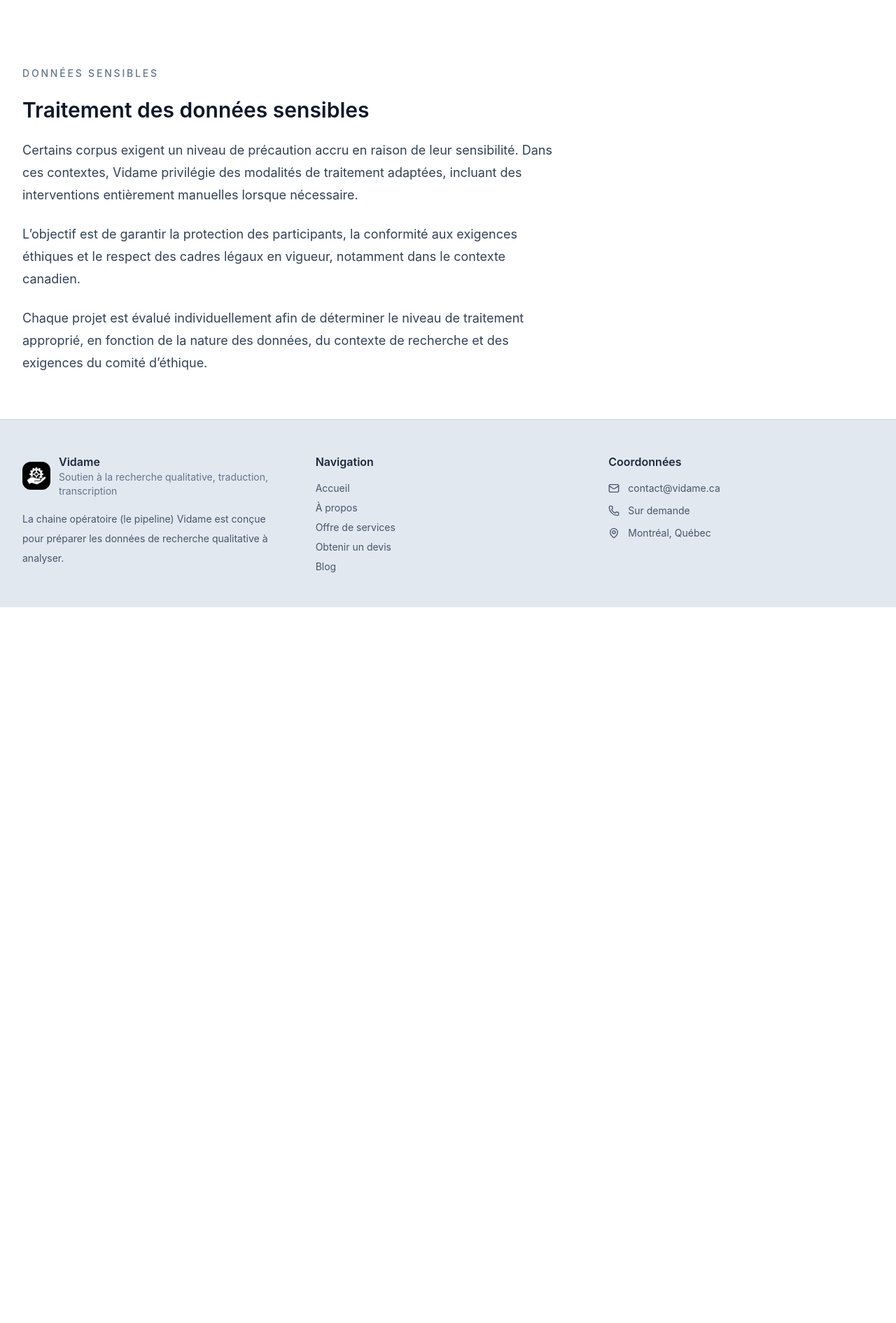
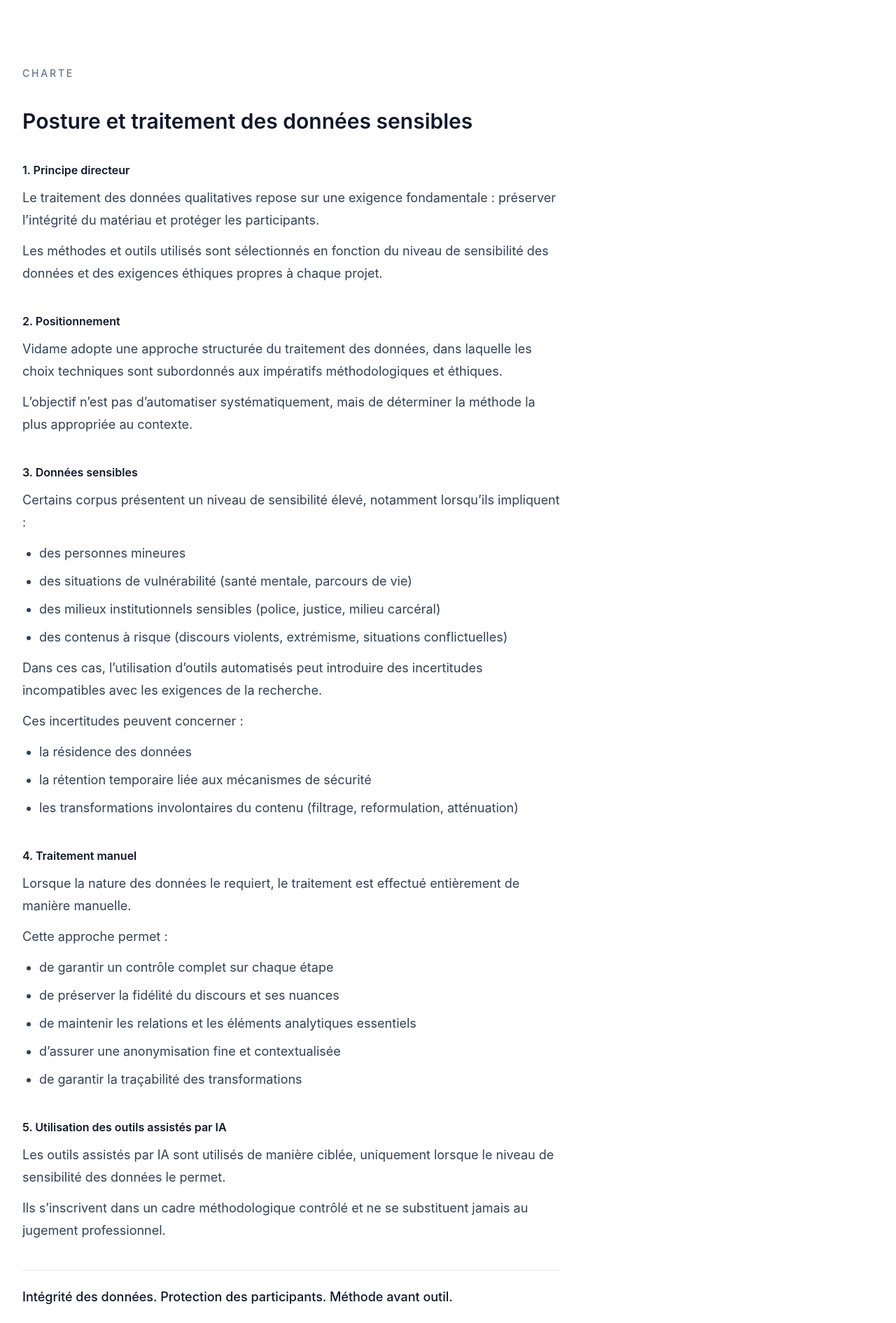
Before and after one commit to momopro21/vidame-recherche, a React (Vite) app: page / in a window 1280 px wide. Shown: the part 2749-4640 px from the top of the page at 70% size. Before the commit the page ends 3617 px from the top, so only its background shows below. Built offline with nearby package versions, Linux system fonts and the light colour scheme; the HTML template or start-up script is replaced by a standard one.

Commit message:
Update App.tsx

```diff
--- a/src/App.tsx
+++ b/src/App.tsx
@@ -607,32 +607,108 @@ function Accueil({ setPage }: { setPage: (page: string) => void }) {
       </section>
       {/* ===== VIDAME_REPERE_CHARTE_ACCUEIL ===== */}
 <section id="charte" className="mx-auto max-w-7xl px-6 py-12 md:px-8 md:py-16">
-  <div className="max-w-3xl space-y-6">
+  <div className="max-w-3xl space-y-10">
 
     <div className="text-sm font-medium uppercase tracking-[0.2em] text-slate-500">
-      Données sensibles
+      Charte
     </div>
 
     <h2 className="text-2xl font-semibold text-slate-900 md:text-3xl">
-      Traitement des données sensibles
+      Posture et traitement des données sensibles
     </h2>
 
+    {/* 1 */}
+    <div className="space-y-3">
+      <h3 className="font-semibold text-slate-900">1. Principe directeur</h3>
       <p className="text-lg leading-8 text-slate-700">
-      Certains corpus exigent un niveau de précaution accru en raison de leur sensibilité.
-      Dans ces contextes, Vidame privilégie des modalités de traitement adaptées, incluant
-      des interventions entièrement manuelles lorsque nécessaire.
+        Le traitement des données qualitatives repose sur une exigence fondamentale : préserver l’intégrité du matériau et protéger les participants.
+      </p>
+      <p className="text-lg leading-8 text-slate-700">
+        Les méthodes et outils utilisés sont sélectionnés en fonction du niveau de sensibilité des données et des exigences éthiques propres à chaque projet.
+      </p>
+    </div>
+
+    {/* 2 */}
+    <div className="space-y-3">
+      <h3 className="font-semibold text-slate-900">2. Positionnement</h3>
+      <p className="text-lg leading-8 text-slate-700">
+        Vidame adopte une approche structurée du traitement des données, dans laquelle les choix techniques sont subordonnés aux impératifs méthodologiques et éthiques.
+      </p>
+      <p className="text-lg leading-8 text-slate-700">
+        L’objectif n’est pas d’automatiser systématiquement, mais de déterminer la méthode la plus appropriée au contexte.
+      </p>
+    </div>
+
+    {/* 3 */}
+    <div className="space-y-3">
+      <h3 className="font-semibold text-slate-900">3. Données sensibles</h3>
+
+      <p className="text-lg leading-8 text-slate-700">
+        Certains corpus présentent un niveau de sensibilité élevé, notamment lorsqu’ils impliquent :
+      </p>
+
+      <ul className="list-disc pl-6 space-y-2 text-slate-700 text-lg leading-8">
+        <li>des personnes mineures</li>
+        <li>des situations de vulnérabilité (santé mentale, parcours de vie)</li>
+        <li>des milieux institutionnels sensibles (police, justice, milieu carcéral)</li>
+        <li>des contenus à risque (discours violents, extrémisme, situations conflictuelles)</li>
+      </ul>
+
+      <p className="text-lg leading-8 text-slate-700">
+        Dans ces cas, l’utilisation d’outils automatisés peut introduire des incertitudes incompatibles avec les exigences de la recherche.
       </p>
 
       <p className="text-lg leading-8 text-slate-700">
-      L’objectif est de garantir la protection des participants, la conformité aux exigences
-      éthiques et le respect des cadres légaux en vigueur, notamment dans le contexte canadien.
+        Ces incertitudes peuvent concerner :
+      </p>
+
+      <ul className="list-disc pl-6 space-y-2 text-slate-700 text-lg leading-8">
+        <li>la résidence des données</li>
+        <li>la rétention temporaire liée aux mécanismes de sécurité</li>
+        <li>les transformations involontaires du contenu (filtrage, reformulation, atténuation)</li>
+      </ul>
+    </div>
+
+    {/* 4 */}
+    <div className="space-y-3">
+      <h3 className="font-semibold text-slate-900">4. Traitement manuel</h3>
+
+      <p className="text-lg leading-8 text-slate-700">
+        Lorsque la nature des données le requiert, le traitement est effectué entièrement de manière manuelle.
       </p>
 
       <p className="text-lg leading-8 text-slate-700">
-      Chaque projet est évalué individuellement afin de déterminer le niveau de traitement
-      approprié, en fonction de la nature des données, du contexte de recherche et des
-      exigences du comité d’éthique.
+        Cette approche permet :
       </p>
+
+      <ul className="list-disc pl-6 space-y-2 text-slate-700 text-lg leading-8">
+        <li>de garantir un contrôle complet sur chaque étape</li>
+        <li>de préserver la fidélité du discours et ses nuances</li>
+        <li>de maintenir les relations et les éléments analytiques essentiels</li>
+        <li>d’assurer une anonymisation fine et contextualisée</li>
+        <li>de garantir la traçabilité des transformations</li>
+      </ul>
+    </div>
+
+    {/* 5 */}
+    <div className="space-y-3">
+      <h3 className="font-semibold text-slate-900">5. Utilisation des outils assistés par IA</h3>
+
+      <p className="text-lg leading-8 text-slate-700">
+        Les outils assistés par IA sont utilisés de manière ciblée, uniquement lorsque le niveau de sensibilité des données le permet.
+      </p>
+
+      <p className="text-lg leading-8 text-slate-700">
+        Ils s’inscrivent dans un cadre méthodologique contrôlé et ne se substituent jamais au jugement professionnel.
+      </p>
+    </div>
+
+    {/* Signature */}
+    <div className="pt-6 border-t border-slate-200">
+      <p className="text-lg font-medium text-slate-900">
+        Intégrité des données. Protection des participants. Méthode avant outil.
+      </p>
+    </div>
 
   </div>
 </section>
```
Lines whose indentation alone changed are shown as unchanged.
